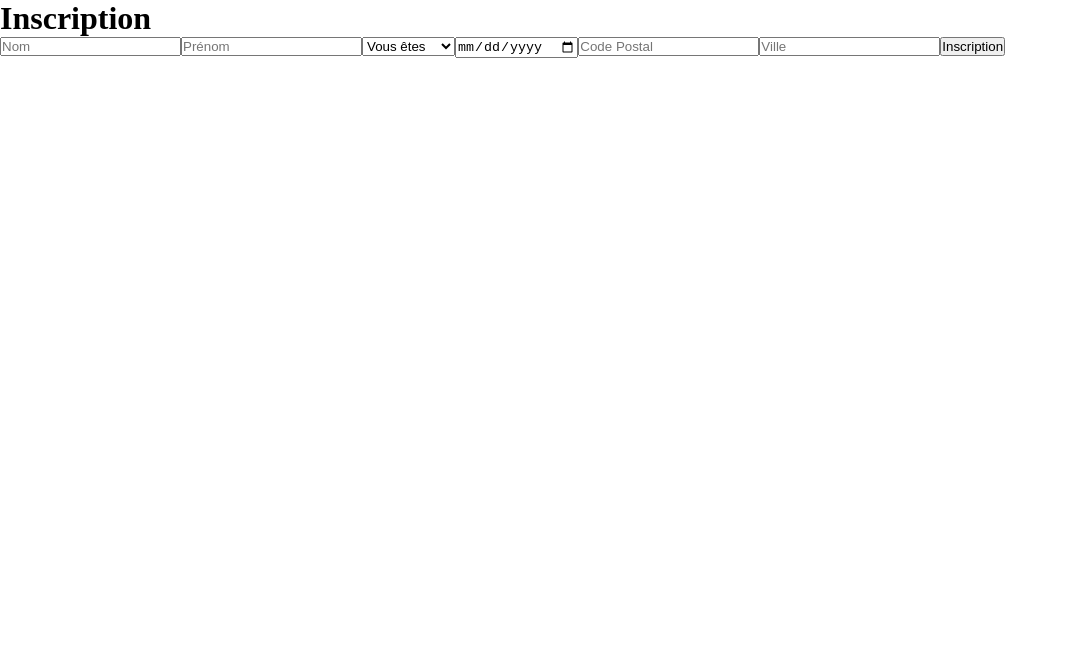
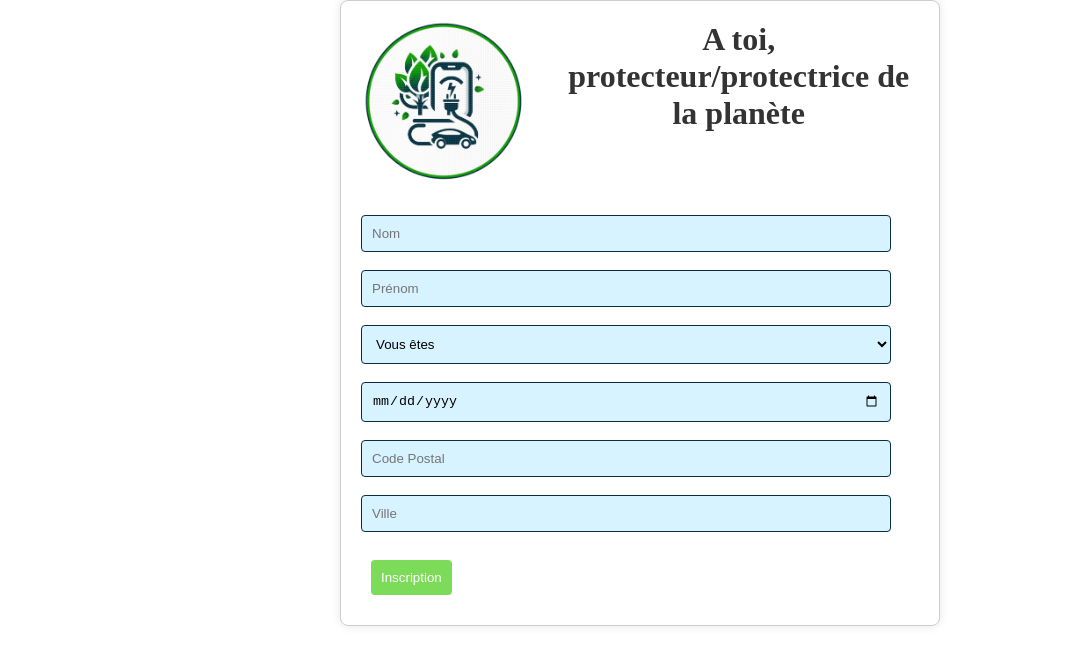
Before and after one commit to vinz-DY/TestGreendrive, a React (Vite) app in the folder frontend/: page /inscription_profil in a window 1280 px wide. Shown: the top 664 px of the page, without its empty margins (0-1068 px from the left). Built offline with nearby package versions, Linux system fonts and the light colour scheme; no server answers.

Commit message:
Corrections et installation de React-Toastify

```diff
--- a/frontend/src/components/Inscription.jsx
+++ b/frontend/src/components/Inscription.jsx
@@ -1,10 +1,9 @@
-/* eslint-disable jsx-a11y/label-has-associated-control */
 import { useState } from "react";
-// eslint-disable-next-line spaced-comment
-/*import connexion from "../services/connexion";*/
 import "./Inscription.css";
+import { ToastContainer, toast } from "react-toastify";
 import connexion from "../services/connexion";
 import Logo from "../assets/Logo GreenSave.png";
+import "react-toastify/dist/ReactToastify.css";
 
 const userType = {
   mail: "",
@@ -32,11 +31,15 @@ function Inscription() {
   const postUser = async (event) => {
     event.preventDefault();
 
+    const showToastErrorMessage = () => {
+      toast.error("Les mots de passe ne correspondent pas !", {
+        position: toast.POSITION.TOP_RIGHT,
+      });
+    };
+
     if (user.password !== user.passwordConfirmation) {
       setInscriptionSuccess(false);
-      // eslint-disable-next-line no-alert
-      alert("Les mots de passe ne correspondent pas !");
-      // eslint-disable-next-line no-useless-return
+      showToastErrorMessage(user.passwordConfirmation);
       return;
     }
 
@@ -48,8 +51,6 @@ function Inscription() {
       );
       setUser(userType);
     } catch (error) {
-      // eslint-disable-next-line no-restricted-syntax
-      console.log(error);
       setInscriptionSuccess(false);
     }
   };
@@ -67,7 +68,7 @@ function Inscription() {
             <img src={Logo} className="inscriptionLogo" alt="GreenDrive" />
           </header>
           <form onSubmit={postUser}>
-            <label className="inscriptionLabel">
+            <label className="inscriptionLabel" aria-label="email">
               <input
                 className="inscriptionInput"
                 type="email"
@@ -78,7 +79,7 @@ function Inscription() {
                 onChange={handleUser}
               />
             </label>
-            <label className="inscriptionLabel">
+            <label className="inscriptionLabel" aria-label="password">
               <input
                 className="inscriptionInput"
                 type={showPassword ? "text" : "password"}
@@ -89,7 +90,7 @@ function Inscription() {
                 onChange={handleUser}
               />
             </label>
-            <label className="inscriptionLabel">
+            <label className="inscriptionLabel" aria-label="password">
               <input
                 className="inscriptionInput"
                 type={showPassword ? "text" : "password"}
@@ -97,6 +98,7 @@ function Inscription() {
                 name="passwordConfirmation"
                 placeholder="Confirmation du mot de passe"
                 onChange={handleUser}
+                value={user.passwordConfirmation}
               />
             </label>
             <p className="inscriptionText">
@@ -117,6 +119,7 @@ function Inscription() {
           </form>
         </>
       )}
+      <ToastContainer />
     </div>
   );
 }
--- a/frontend/src/components/InscriptionProfile.jsx
+++ b/frontend/src/components/InscriptionProfile.jsx
@@ -1,8 +1,9 @@
-/* eslint-disable jsx-a11y/label-has-associated-control */
 import { useState } from "react";
-// eslint-disable-next-line spaced-comment
+import { ToastContainer, toast } from "react-toastify";
+import "react-toastify/dist/ReactToastify.css";
 import connexion from "../services/connexion";
 import "./Inscription.css";
+import Logo from "../assets/Logo GreenSave.png";
 
 const profilType = {
   lastname: "",
@@ -36,10 +37,21 @@ function InscriptionProfile() {
   const postprofil = async (event) => {
     event.preventDefault();
 
+    const showToastErrorAge = () => {
+      toast.error("Vous devez avoir 18 ans ou plus pour vous inscrire !", {
+        position: toast.POSITION.TOP_RIGHT,
+      });
+    };
+
+    const showToastErrorMessage = () => {
+      toast.error("Une ou plusieurs erreurs bloquent l'inscription !", {
+        position: toast.POSITION.TOP_RIGHT,
+      });
+    };
+
     if (profilBirthdate > eighteenYears) {
       setInscriptionSuccess(false);
-      // eslint-disable-next-line no-alert
-      alert("Vous devez avoir 18 ans ou plus pour vous inscrire !");
+      showToastErrorAge(profil.birthdate);
       return;
     }
 
@@ -49,8 +61,6 @@ function InscriptionProfile() {
       setInscriptionMessage("Inscription réussie ! Félicitations !");
       setprofil(profilType);
     } catch (error) {
-      // eslint-disable-next-line no-restricted-syntax
-      console.log(error);
       setInscriptionSuccess(false);
     }
 
@@ -60,22 +70,26 @@ function InscriptionProfile() {
       setprofil(profilType);
     } catch (error) {
       setInscriptionSuccess(false);
-      // eslint-disable-next-line no-alert
-      alert("Il y a eu une ou plusieurs erreurs pendant l'inscription !");
-      console.error(error);
+      showToastErrorMessage();
     }
   };
 
   return (
-    <div>
+    <div className="inscription">
       {inscriptionSuccess ? (
         <p>{inscriptionMessage}</p>
       ) : (
         <>
-          <h1>Inscription</h1>
+          <header className="inscriptionHeader">
+            <h1 className="inscriptionTitle">
+              A toi, protecteur/protectrice de la planète
+            </h1>
+            <img src={Logo} className="inscriptionLogo" alt="GreenDrive" />
+          </header>
           <form onSubmit={postprofil}>
-            <label>
+            <label className="inscriptionLabel" aria-label="lastname">
               <input
+                className="inscriptionInput"
                 type="text"
                 name="lastname"
                 placeholder="Nom"
@@ -84,8 +98,9 @@ function InscriptionProfile() {
                 onChange={handleprofil}
               />
             </label>
-            <label>
+            <label className="inscriptionLabel" aria-label="firstname">
               <input
+                className="inscriptionInput"
                 type="text"
                 name="firstname"
                 placeholder="Prénom"
@@ -94,8 +109,9 @@ function InscriptionProfile() {
                 onChange={handleprofil}
               />
             </label>
-            <label>
+            <label className="inscriptionLabel" aria-label="gender">
               <select
+                className="inscriptionInput"
                 required
                 name="gender"
                 value={profil.gender}
@@ -108,8 +124,9 @@ function InscriptionProfile() {
                 <option value="Other">Autre</option>
               </select>
             </label>
-            <label>
+            <label className="inscriptionLabel" aria-label="birthdate">
               <input
+                className="inscriptionInput"
                 type="date"
                 name="birthdate"
                 required
@@ -117,8 +134,9 @@ function InscriptionProfile() {
                 onChange={handleprofil}
               />
             </label>
-            <label>
+            <label className="inscriptionLabel" aria-label="postalCode">
               <input
+                className="inscriptionInput"
                 type="number"
                 required
                 name="postalCode"
@@ -127,8 +145,9 @@ function InscriptionProfile() {
                 onChange={handleprofil}
               />
             </label>
-            <label>
+            <label className="inscriptionLabel" aria-label="city">
               <input
+                className="inscriptionInput"
                 type="text"
                 required
                 name="city"
@@ -137,10 +156,13 @@ function InscriptionProfile() {
                 onChange={handleprofil}
               />
             </label>
-            <button type="submit">Inscription</button>
+            <button type="submit" className="inscriptionButton">
+              Inscription
+            </button>
           </form>
         </>
       )}
+      <ToastContainer />
     </div>
   );
 }
```
Also changed, not shown: 2 other files (tests, documents, lock files or other folders).
